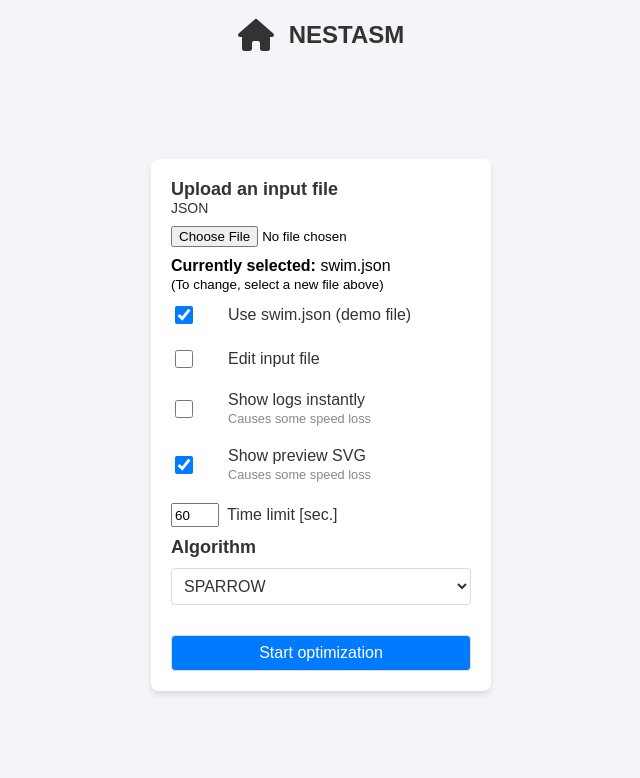
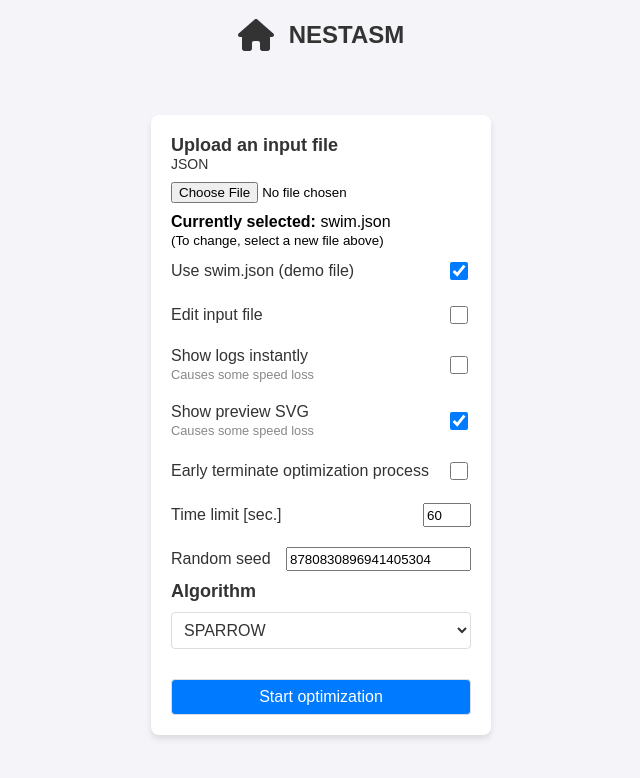
Before and after one commit to Waterboy1602/nestasm, a React (Vite) app: page / in a window 1280 px wide. Shown: the top 778 px of the page, without its empty margins (319-959 px from the left). Built offline with nearby package versions, Linux system fonts and the light colour scheme.

Commit message:
Add seed input and early termination option

```diff
--- a/src/App.tsx
+++ b/src/App.tsx
@@ -24,6 +24,8 @@ function App() {
   const [showLogsInstant, setShowLogsInstant] = useState(false);
   const [showPreviewSvg, setShowPreviewSvg] = useState(true);
   const [timeLimit, setTimeLimit] = useState(60);
+  const [seed, setSeed] = useState<bigint | undefined>(8780830896941405304n);
+  const [useEarlyTermination, setUseEarlyTermination] = useState(false);
   const [changeInputFile, setChangeInputFile] = useState(false);
   const [optimizationAlgo, setOptimizationAlgo] = useState(OptimizationAlgo.SPARROW);
   const [loading, setLoading] = useState(false);
@@ -156,7 +158,9 @@ function App() {
             fileType: fileType,
             showLogsInstant: showLogsInstant,
             showPreviewSvg: showPreviewSvg,
-            timeLimit: timeLimit,
+            timeLimit: useEarlyTermination ? undefined : timeLimit,
+            seed: seed,
+            useEarlyTermination: useEarlyTermination,
           },
         });
 
@@ -278,27 +282,15 @@ function App() {
   };
 
   const handleChangeInputFile = (event: React.ChangeEvent<HTMLInputElement>): void => {
-    if (event.target.checked) {
-      setChangeInputFile(true);
-    } else {
-      setChangeInputFile(false);
-    }
+    setChangeInputFile(event.target.checked);
   };
 
   const handleChangeShowLogsInstant = (event: React.ChangeEvent<HTMLInputElement>): void => {
-    if (event.target.checked) {
-      setShowLogsInstant(true);
-    } else {
-      setShowLogsInstant(false);
-    }
+    setShowLogsInstant(event.target.checked);
   };
 
   const handleChangeShowPreviewSvg = (event: React.ChangeEvent<HTMLInputElement>): void => {
-    if (event.target.checked) {
-      setShowPreviewSvg(true);
-    } else {
-      setShowPreviewSvg(false);
-    }
+    setShowPreviewSvg(event.target.checked);
   };
 
   const handleChangeTimeLimit = (event: React.ChangeEvent<HTMLInputElement>): void => {
@@ -312,6 +304,18 @@ function App() {
     } else {
       setTimeLimit(0);
     }
+  };
+
+  const handleChangeSeed = (event: React.ChangeEvent<HTMLInputElement>): void => {
+    if (!event.target.value) {
+      setSeed(undefined);
+      return;
+    }
+    setSeed(BigInt(event.target.value));
+  };
+
+  const handleChangeUseEarlyTermination = (event: React.ChangeEvent<HTMLInputElement>): void => {
+    setUseEarlyTermination(event.target.checked);
   };
 
   const downloadSVG = (): void => {
@@ -393,7 +397,7 @@ function App() {
           </>
         )}
         {logs.length > 0 && (
-          <div className={styles.logBox} ref={logBoxRef}>
+          <div className={styles.logBox} ref={logBoxRef} data-testid="logBox">
             <h4>Logs</h4>
             <ul>
               {logs.map((log, idx) => (
@@ -412,7 +416,7 @@ function App() {
         <Header onHomeClick={resetState} />
         <ChangeInputFile fileContent={fileContent.current} startOptimization={startOptimization} />
         {logs.length > 0 && (
-          <div className={styles.logBox} ref={logBoxRef}>
+          <div className={styles.logBox} ref={logBoxRef} data-testid="logBox">
             <h4>Logs</h4>
             <ul>
               {logs.map((log, idx) => (
@@ -458,34 +462,28 @@ function App() {
               </span>
 
               <label className={styles.checkboxWrapper}>
+                <span className={styles.checkboxLabel}>Use swim.json (demo file)</span>
                 <input
                   type="checkbox"
                   checked={useDemoFile}
                   onChange={handleUseDemoChange}
                   className={styles.checkbox}
                 />
-                <span className={styles.checkboxLabel}>Use swim.json (demo file)</span>
               </label>
 
               <label className={styles.checkboxWrapper}>
+                <span className={styles.checkboxLabel}>Edit input file</span>
                 <input
                   type="checkbox"
                   checked={changeInputFile}
                   onChange={handleChangeInputFile}
                   className={styles.checkbox}
                 />
-                <span className={styles.checkboxLabel}>Edit input file</span>
               </label>
 
               {optimizationAlgo === OptimizationAlgo.SPARROW && (
                 <>
                   <label className={styles.checkboxWrapper}>
-                    <input
-                      type="checkbox"
-                      checked={showLogsInstant}
-                      onChange={handleChangeShowLogsInstant}
-                      className={styles.checkbox}
-                    />
                     <span className={styles.checkboxLabel}>
                       Show logs instantly
                       <br />
@@ -493,15 +491,16 @@ function App() {
                         Causes some speed loss
                       </span>
                     </span>
+                    <input
+                      type="checkbox"
+                      checked={showLogsInstant}
+                      onChange={handleChangeShowLogsInstant}
+                      className={styles.checkbox}
+                      data-testid="showLogsInstant"
+                    />
                   </label>
 
                   <label className={styles.checkboxWrapper}>
-                    <input
-                      type="checkbox"
-                      checked={showPreviewSvg}
-                      onChange={handleChangeShowPreviewSvg}
-                      className={styles.checkbox}
-                    />
                     <span className={styles.checkboxLabel}>
                       Show preview SVG
                       <br />
@@ -509,16 +508,49 @@ function App() {
                         Causes some speed loss
                       </span>
                     </span>
+                    <input
+                      type="checkbox"
+                      checked={showPreviewSvg}
+                      onChange={handleChangeShowPreviewSvg}
+                      className={styles.checkbox}
+                      data-testid="showPreviewSvg"
+                    />
                   </label>
 
                   <label className={styles.checkboxWrapper}>
+                    <span className={styles.numberLabel}>Early terminate optimization process</span>
+                    <input
+                      type="checkbox"
+                      checked={useEarlyTermination}
+                      onChange={handleChangeUseEarlyTermination}
+                      className={styles.checkbox}
+                      data-testid="earlyTerminationInput"
+                    />
+                  </label>
+
+                  {!useEarlyTermination && (
+                    <label className={styles.checkboxWrapper}>
+                      <span className={styles.numberLabel}>Time limit [sec.]</span>
+
+                      <input
+                        type="number"
+                        value={timeLimit}
+                        onChange={handleChangeTimeLimit}
+                        className={styles.numberInput}
+                        data-testid="timeLimitInput"
+                      />
+                    </label>
+                  )}
+
+                  <label className={styles.checkboxWrapper}>
+                    <span className={styles.numberLabel}>Random seed</span>
                     <input
                       type="number"
-                      value={timeLimit}
-                      onChange={handleChangeTimeLimit}
-                      className={styles.numberInput}
+                      value={seed?.toString() || ""}
+                      onChange={handleChangeSeed}
+                      className={`${styles.numberInput} ${styles.seedInput}`}
+                      data-testid="seedInput"
                     />
-                    <span className={styles.numberLabel}>Time limit [sec.]</span>
                   </label>
                 </>
               )}
@@ -553,7 +585,7 @@ function App() {
         </div>
 
         {logs.length > 0 && (
-          <div className={styles.logBox} ref={logBoxRef}>
+          <div className={styles.logBox} ref={logBoxRef} data-testid="logBox">
             <h4>Logs</h4>
             <ul>
               {logs.map((log, idx) => (
--- a/src/services/algorithmWorker.ts
+++ b/src/services/algorithmWorker.ts
@@ -77,8 +77,17 @@ self.onmessage = async (event) => {
         if (payload.optimizationAlgo === OptimizationAlgo.LBF) {
           wasm.run_lbf(input);
         } else if (payload.optimizationAlgo === OptimizationAlgo.SPARROW) {
-          const timeLimitBigint: bigint = BigInt(payload.timeLimit);
-          wasm.run_sparrow(input, payload.showPreviewSvg, timeLimitBigint);
+          let timeLimitBigint: bigint | undefined;
+          if (payload.timeLimit) {
+            timeLimitBigint = BigInt(payload.timeLimit);
+          }
+          wasm.run_sparrow(
+            input,
+            payload.showPreviewSvg,
+            timeLimitBigint,
+            payload.seed,
+            payload.useEarlyTermination
+          );
         }
       }
     } catch (e) {
--- a/src/styles/App.module.css
+++ b/src/styles/App.module.css
@@ -117,15 +117,16 @@ div.container.solution > img {
 .checkboxWrapper {
   display: flex;
   align-items: center;
+  justify-content: space-between;
   gap: 0.5em;
   margin-top: 10px;
   margin-bottom: 10px;
+  width: 100%;
 }
 
 .checkbox {
   width: 18px;
   height: 18px;
-  margin-right: 27px;
   accent-color: #007bff;
   cursor: pointer;
 }
@@ -135,12 +136,18 @@ div.container.solution > img {
   color: #333;
   cursor: pointer;
   user-select: none;
+  flex: 1;
+  text-align: left;
 }
 
 .numberInput {
   width: 40px;
   height: 18px;
   accent-color: #007bff;
+}
+
+.seedInput {
+  width: auto;
 }
 
 .numberLabel {
```
Also changed, not shown: 1 other file (tests, documents, lock files or other folders).
